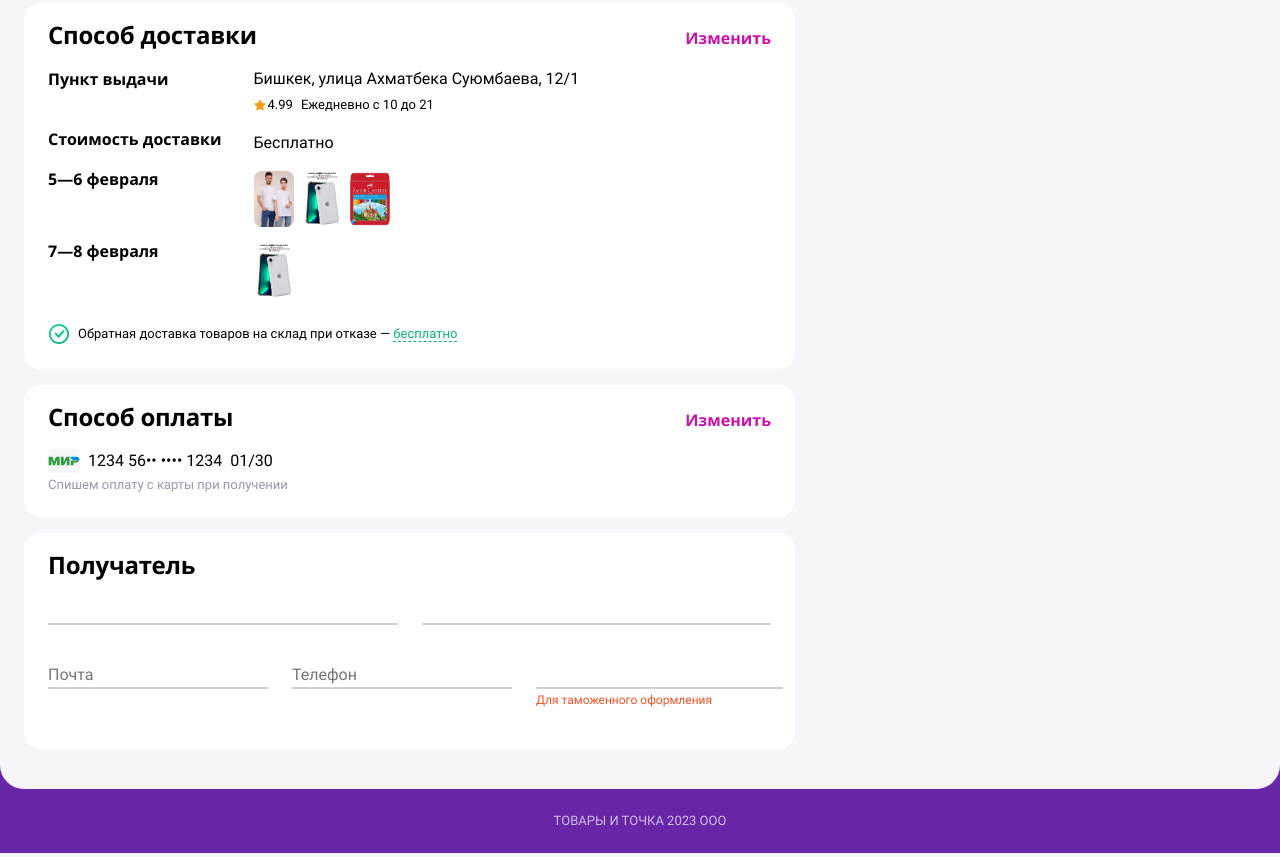
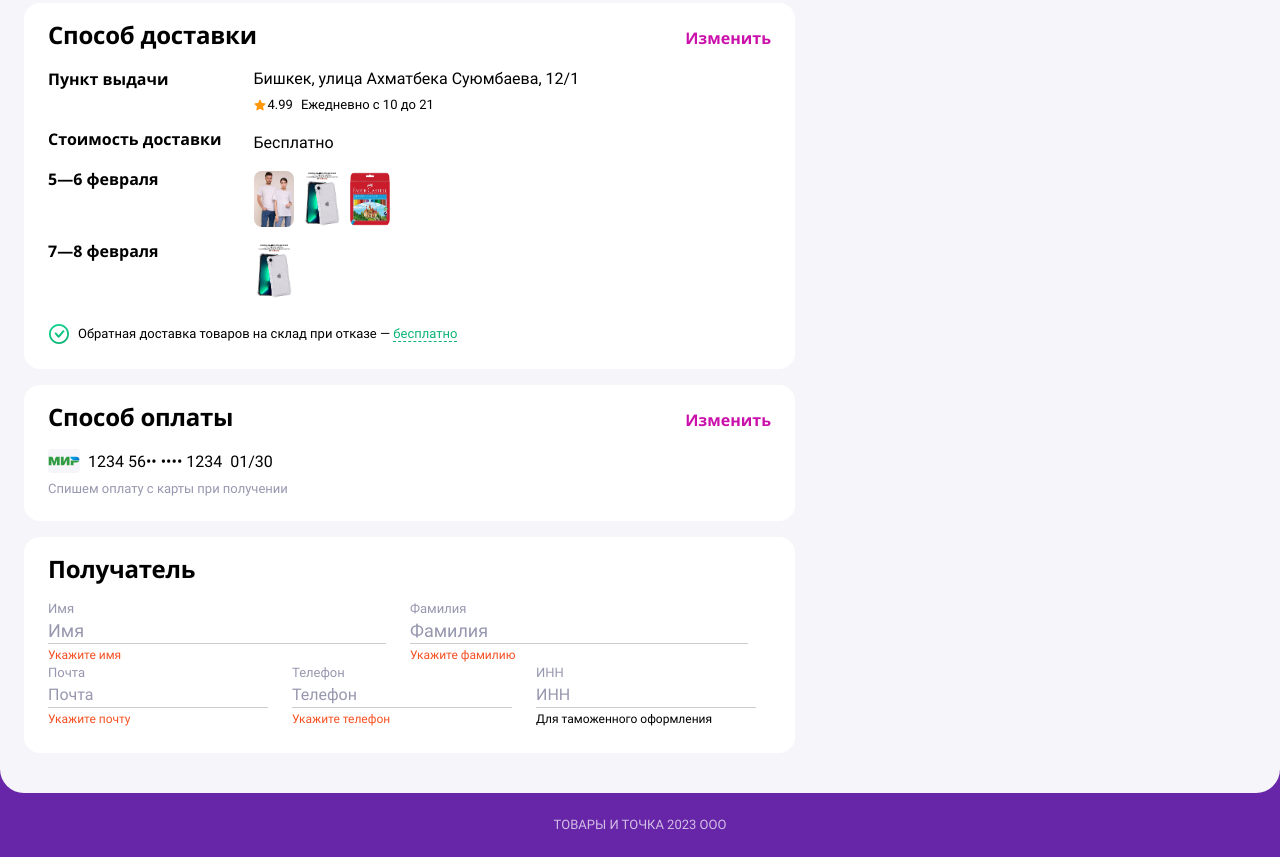
Before and after one commit to domnin997/wildberries-cart, a website: page src/index.html in a window 1280 px wide. Shown: the part 1208-2065 px from the top of the page. Drawn offline with Linux system fonts and the light colour scheme.

Commit message:
mobile adaptation 22-30 03-10-2023

```diff
--- a/src/index.html
+++ b/src/index.html
@@ -1000,25 +1000,34 @@
                         </h2>
                         <form class="client-form"
                             action=""
-                            >
+                        >
                             <div class="client-inputs-wrap">
                                 <div class="client-input-block">
-                                    <p class="client-input-block__up-label"> </p>
+                                    <p class="client-input-block__up-label">
+                                        Имя
+                                    </p>
                                     <div class="client-input-block__wrap">
                                         <input  class="client-input-block__type-field"
-                                            type="text"
-                                            placeholder="Имя">
-                                        <p class="client-input-block__down-label"> </p>
+                                                type="text"
+                                                placeholder="Имя"
+                                                >
+                                        <p class="client-input-block__down-label">
+                                            Укажите имя
+                                        </p>
                                     </div>
 
                                 </div>
                                 <div class="client-input-block">
-                                    <p class="client-input-block__up-label"> </p>
+                                    <p class="client-input-block__up-label">
+                                        Фамилия
+                                    </p>
                                     <div class="client-input-block__wrap">
                                         <input  class="client-input-block__type-field"
                                             type="text"
                                             placeholder="Фамилия">
-                                        <p class="client-input-block__down-label"> </p>
+                                        <p class="client-input-block__down-label">
+                                            Укажите фамилию
+                                        </p>
                                     </div>
 
                                 </div>
@@ -1026,30 +1035,41 @@
                             <div class="client-inputs-wrap">
 
                                 <div class="client-input-block">
-                                    <p class="client-input-block__up-label"> </p>
+                                    <p class="client-input-block__up-label">
+                                        Почта
+                                    </p>
                                     <div class="client-input-block__wrap">
                                         <input  class="client-input-block__type-field"
                                             type="email"
-                                            placeholder="Почта">
-                                        <p class="client-input-block__down-label"> </p>
+                                            placeholder="Почта"
+                                            >
+                                        <p class="client-input-block__down-label">
+                                            Укажите почту
+                                        </p>
                                     </div>
                                 </div>
                                 <div class="client-input-block">
-                                    <p class="client-input-block__up-label"> </p>
+                                    <p class="client-input-block__up-label">
+                                        Телефон
+                                    </p>
                                     <div class="client-input-block__wrap">
                                         <input  class="client-input-block__type-field"
                                             type="tel"
                                             placeholder="Телефон">
-                                        <p class="client-input-block__down-label"> </p>
+                                        <p class="client-input-block__down-label">
+                                            Укажите телефон
+                                        </p>
                                     </div>
                                 </div>
                                 <div class="client-input-block">
-                                    <p class="client-input-block__up-label"> </p>
+                                    <p class="client-input-block__up-label">
+                                        ИНН
+                                    </p>
                                     <div class="client-input-block__wrap">
                                         <input  class="client-input-block__type-field"
-                                            type="text"
-                                            placeholder="ИНН">
-                                        <p class="client-input-block__down-label">
+                                                type="number"
+                                                placeholder="ИНН">
+                                        <p class="client-input-block__down-label TIN">
                                             Для таможенного оформления
                                         </p>
                                     </div>
--- /dev/null
+++ b/src/styles/client.sass
@@ -0,0 +1,159 @@
+@import "variables.sass"
+
+@media (min-width: 1px)
+
+    .client
+        display: flex
+        padding: 16px 16px 24px 16px
+        flex-direction: column
+        align-items: right
+        gap: 8px
+        align-self: stretch
+        background-color: $background-white
+        border-radius: 16px
+
+    .client__header
+        font-size: 20px
+        font-style: normal
+        font-weight: 700
+        line-height: 28px
+        letter-spacing: -0.2px
+        color: $text-black
+
+    .client-form
+        display: flex
+        width: 100%
+        flex-direction: column
+        align-items: flex-start
+        gap: 16px
+
+    .client-inputs-wrap
+        display: flex
+        flex-direction: column
+        align-items: flex-start
+        gap: 16px
+        align-self: stretch
+
+    .client-input-block
+        display: flex
+        height: 56px
+
+        flex-direction: column
+        justify-content: center
+        align-items: flex-start
+        gap: 3px
+        align-self: stretch
+
+    .client-input-block__up-label
+        display: flex
+        flex-direction: column
+        justify-content: center
+        align-items: flex-start
+        gap: 3px
+        align-self: stretch
+        color: $system-gray
+        font-size: 12px
+        font-style: normal
+        font-weight: 400
+        line-height: 14px
+
+    .client-input-block__down-label
+        color: $system-orange
+        display: flex
+        flex-direction: column
+        justify-content: center
+        align-items: flex-start
+        gap: 3px
+        align-self: stretch
+        font-size: 12px
+        font-style: normal
+        font-weight: 400
+        line-height: 14px
+
+    .TIN
+        color: $text-black
+        font-size: 12px
+        font-style: normal
+        font-weight: 400
+        line-height: 14px
+
+@media (min-width: 1023px)
+
+    .client
+        display: flex
+        padding: 16px 24px 24px 24px
+        align-items: flex-start
+        gap: 16px
+
+    .client__header
+        font-size: 24px
+        line-height: 32px
+        letter-spacing: -0.24px
+
+    .client-form
+        max-width: 700px
+        gap: 0px
+
+    .client-inputs-wrap
+        max-width: 100%
+        flex-direction: row
+        gap: 24px
+
+    .client-input-block
+        padding: 13px 0px 16px 0px
+        height: 64px
+        gap: 2px
+        flex: 1 0 0
+
+    .client-input-block__up-label
+        color: $system-gray
+        font-size: 13px
+        font-style: normal
+        font-weight: 400
+        line-height: 16px
+
+    .client-input-block__down-label
+        color: $system-orange
+        font-size: 12px
+        font-style: normal
+        font-weight: 400
+        line-height: 14px
+
+    .TIN
+        color: $text-black
+        font-size: 12px
+        font-style: normal
+        font-weight: 400
+        line-height: 14px
+
+
+
+.client-input-block__wrap
+    display: flex
+    flex-direction: column
+    justify-content: center
+    align-items: flex-start
+    gap: 4px
+    align-self: stretch
+
+.client-input-block__type-field[type='text']
+    color: $text-black
+.client-input-block__type-field
+    display: flex
+    flex-direction: column
+    align-items: center
+    gap: 3px
+    align-self: stretch
+    font-size: 16px
+    font-style: normal
+    font-weight: 400
+    line-height: 24px
+    color: $text-black
+    border-bottom: solid
+    border-width: 1px
+    border-color: $rulers-rulers-input
+
+
+
+.client-input-block__type-field::placeholder, .client-input-block__type-field[type='text']::placeholder
+    color: $system-gray
--- a/src/styles/main_style.sass
+++ b/src/styles/main_style.sass
@@ -8,7 +8,7 @@
 @import "wb-checkbox.sass"
 @import "order-details.sass"
 @import "payment-details.sass"
-@import "recepient.sass"
+@import "client.sass"
 @import "footer.sass"
 @import "total.sass"
 
--- a/src/styles/payment-details.sass
+++ b/src/styles/payment-details.sass
@@ -1,69 +1,90 @@
-.payment-details
-    display: flex
-    padding: 16px 24px 24px 24px
-    flex-direction: column
-    align-items: flex-start
-    gap: 8px
-    align-self: stretch
-    background-color: white
-    border-radius: 16px
+@import "variables.sass"
 
+@media (min-width: 1px)
 
-.payment-details__method
-    display: flex
-    flex-direction: column
-    align-items: flex-start
-    gap: 16px
-    align-self: stretch
+    .payment-details
+        display: flex
+        padding: 16px 16px 24px 16px
+        flex-direction: column
+        align-items: flex-start
+        gap: 8px
+        align-self: stretch
+        background-color: $background-white
+        border-radius: 16px
 
-.payment-details__header
-    display: flex
-    align-items: flex-start
-    gap: 10px
-    align-self: stretch
+    .payment-details__header
+        display: flex
+        align-items: flex-start
+        gap: 10px
+        align-self: stretch
 
-.payment-details__header-text
-    width: 100%
-    font-size: 24px
-    font-style: normal
-    font-weight: 700
-    line-height: 32px
-    letter-spacing: -0.24px
+    .payment-details__header-text
+        width: 100%
+        font-size: 20px
+        font-style: normal
+        font-weight: 700
+        line-height: 28px
+        letter-spacing: -0.2px
 
-.payment-details__cards
-    display: flex
-    flex-direction: column
-    align-items: flex-start
-    gap: 4px
-    align-self: stretch
+    .payment-details__method
+        display: flex
+        flex-direction: column
+        align-items: flex-start
+        gap: 8px
+        align-self: stretch
 
-.payment-details__card-container
-    display: flex
-    align-items: center
-    gap: 8px
-    font-size: 16px
-    font-style: normal
-    font-weight: 400
-    line-height: 24px
+    .payment-details__cards
+        display: flex
+        flex-direction: column
+        align-items: flex-start
+        gap: 8px
+        align-self: stretch
 
-.payment-system
-    display: flex
-    width: 32px
-    height: 24px
-    justify-content: center
-    align-items: center
-    gap: 8px
-    border-radius: 4px
-    background-color: rgba(246, 246, 250, 1)
+    .payment-details__card-container
+        display: flex
+        align-items: center
+        gap: 8px
 
-.payment-details__outro
-    display: flex
-    flex-direction: column
-    align-items: flex-start
-    gap: 8px
-    align-self: stretch
-    font-size: 13px
-    font-style: normal
-    font-weight: 400
-    line-height: 16px
-    color: rgba(151, 151, 175, 1)
+    .payment-system
+        display: flex
+        width: 32px
+        height: 24px
+        justify-content: center
+        align-items: center
+        gap: 8px
+        border-radius: 4px
+        background-color: $background-smoky
+
+    .card-details-wrap
+        display: flex
+        align-items: flex-start
+        gap: 12px
+        font-size: 16px
+        font-style: normal
+        font-weight: 400
+        line-height: 24px
+
+    .payment-details__outro
+        display: flex
+        flex-direction: column
+        align-items: flex-start
+        gap: 8px
+        align-self: stretch
+        font-size: 13px
+        font-style: normal
+        font-weight: 400
+        line-height: 16px
+        color: $system-gray
+
+@media (min-width: 1024px)
+
+    .payment-details
+        padding: 16px 24px 24px 24px
+
+    .payment-details__header-text
+        font-size: 24px
+        line-height: 32px
+        letter-spacing: -0.24px
+
+    .payment-details__method
+        gap: 16px
--- a/src/styles/recepient.sass
+++ /dev/null
@@ -1,82 +0,0 @@
-@media (min-width: 1px)
-    .client
-        display: none
-
-@media (min-width: 1023px)
-    .client
-        display: flex
-
-
-
-
-.client
-    padding: 16px 24px 24px 24px
-    flex-direction: column
-    align-items: flex-start
-    gap: 16px
-    align-self: stretch
-    background-color: rgba(255, 255, 255, 1)
-    border-radius: 16px
-
-.client__header
-    font-size: 24px
-    font-style: normal
-    font-weight: 700
-    line-height: 32px
-    letter-spacing: -0.24px
-
-.client-form
-    display: flex
-    width: 100%
-    flex-direction: column
-    align-items: flex-start
-
-.client-inputs-wrap
-    max-width: 100%
-    display: flex
-    align-items: flex-start
-    gap: 24px
-    align-self: stretch
-
-.client-input-block
-    display: flex
-    height: 64px
-    flex-direction: column
-    align-items: flex-start
-    gap: 2px
-    flex: 1 0 0
-
-.lient-input-block__up-label
-    font-size: 13px
-    font-style: normal
-    font-weight: 400
-    line-height: 16px
-
-.client-input-block__down-label
-    color: var(--system-orange, #F55123)
-    font-size: 12px
-    font-style: normal
-    font-weight: 400
-    line-height: 14px
-
-.client-input-block__wrap
-    display: flex
-    flex-direction: column
-    justify-content: center
-    align-items: flex-start
-    gap: 4px
-    align-self: stretch
-
-.client-input-block__type-field
-    display: flex
-    flex-direction: column
-    align-items: center
-    gap: 3px
-    align-self: stretch
-    font-size: 16px
-    font-style: normal
-    font-weight: 400
-    line-height: 24px
-    border-bottom: solid
-    border-width: 2px
-    border-color: lightgrey
```
Also changed, not shown: src/styles/variables.sass (+7 -0 lines), src/styles/client.css (added), src/styles/main_style.css, src/styles/payment-details.css.
